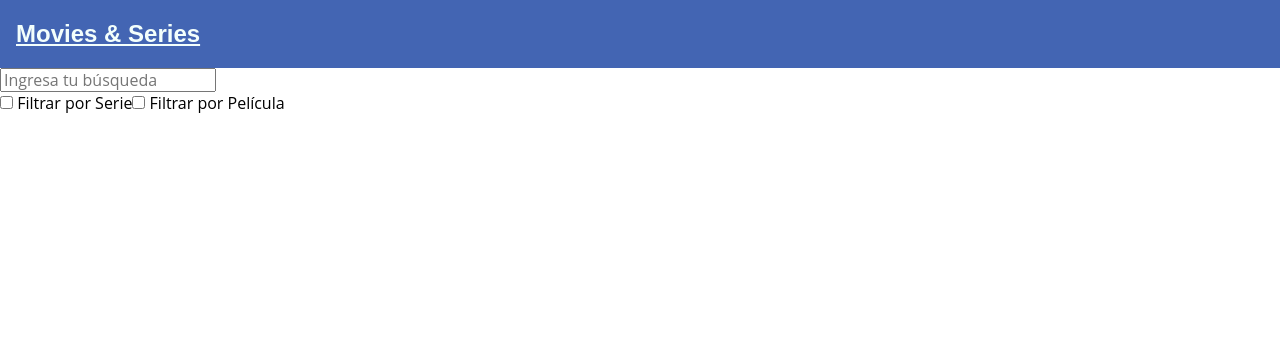
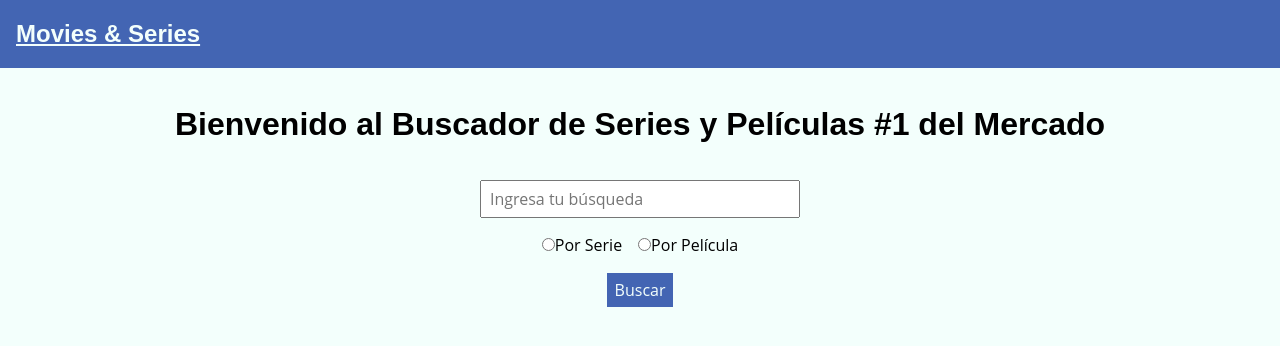
Before and after one commit to ArnoldRestrepo/movies-and-series, a React (Create React App) app: page / in a window 1280 px wide. Shown: the top 346 px of the page. Built offline with nearby package versions, Linux system fonts and the light colour scheme.

Commit message:
Form Home Styles & HandleChanges

```diff
--- a/src/app.css
+++ b/src/app.css
@@ -10,6 +10,7 @@
   --white-blue: #f3fffc;
   --light-blue: #bbfaf0;
   --light-dark-blue: #83eded;
+  --black: #121212;
   --max-width: 1920px;
 }
 
@@ -29,4 +30,20 @@ h6 {
 body {
   font-family: "Open Sans", sans-serif;
   line-height: 1.4;
+  background: var(--white-blue);
 }
+
+/* Components Styles */
+.btn {
+  min-width: 64px;
+  padding: 8px;
+  border: none;
+  background: #acacac;
+  font-weight: 400;
+}
+
+.btn-primary {
+  background: var(--dark-blue);
+  color: var(--white-blue);
+  cursor: pointer;
+}
--- a/src/pages/Search.js
+++ b/src/pages/Search.js
@@ -1,24 +1,72 @@
 import React from "react";
 import { Link } from "react-router-dom";
 import Header from "../components/Header";
+import "./css/Search.css";
 
 class Search extends React.Component {
+  state = {
+    query: {
+      search: "",
+      serie: false,
+      movie: false
+    }
+  };
+
+  handleChange = e => {
+    console.log(e.target.value);
+
+    if (e.target.value.lenght >= 3) {
+      debugger;
+      this.history.push("/SearchList");
+    }
+  };
+
+  handleSubmit = e => {
+    e.preventDefault();
+    console.log("No se envío");
+  };
   render() {
     return (
       <React.Fragment>
         <Header />
         <main className="MovieHome">
+          <h2 className="MovieHome-title">
+            Bienvenido al Buscador de Series y Películas #1 del{" "}
+            <strong>Mercado</strong>
+          </h2>
           <section className="MovieHome-description" />
-          <form action="" className="MovieHomeForm">
-            <input type="text" placeholder="Ingresa tu búsqueda" />
-            <div className="MovieHome">
+          <form className="MovieHomeForm" onSubmit={this.handleSubmit}>
+            <input
+              className="MovieHomeForm-search"
+              type="text"
+              name="SearchQuery"
+              placeholder="Ingresa tu búsqueda"
+              onChange={this.handleChange}
+              required
+            />
+            <div className="MovieHomeForm-checkboxes">
               <label htmlFor="">
-                <input type="checkbox" /> Filtrar por Serie
+                <input
+                  type="radio"
+                  onChange={this.handleChange}
+                  name="type"
+                  value="Serie"
+                />
+                Por Serie
               </label>
               <label htmlFor="">
-                <input type="checkbox" /> Filtrar por Película
+                <input
+                  type="radio"
+                  onChange={this.handleChange}
+                  name="type"
+                  value="Movie"
+                />
+                Por Película
               </label>
             </div>
+            <button className="btn btn-primary" onSubmit={this.handleSubmit}>
+              Buscar
+            </button>
           </form>
         </main>
       </React.Fragment>
--- a/src/pages/css/Search.css
+++ b/src/pages/css/Search.css
@@ -0,0 +1,31 @@
+/**
+* @name Search Page Styles
+*/
+
+.MovieHome {
+  padding: 2rem;
+  text-align: center;
+}
+
+.MovieHome-title {
+  font-size: 2rem;
+  margin-bottom: 2rem;
+}
+
+.MovieHomeForm-search {
+  max-width: 500px;
+  min-width: 300px;
+  padding: 8px;
+}
+
+.MovieHomeForm-checkboxes {
+  max-width: 500px;
+  min-width: 300px;
+  display: flex;
+  justify-content: center;
+  margin: 1rem auto;
+}
+
+.MovieHomeForm-checkboxes label {
+  padding: 0 0.5rem;
+}
```
